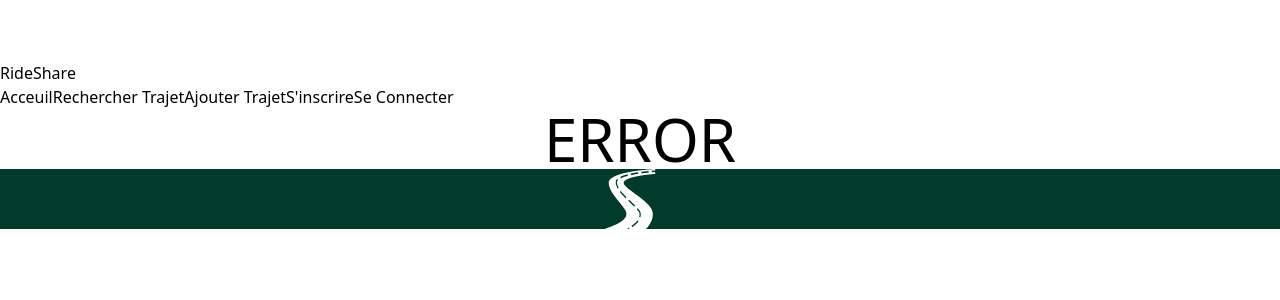
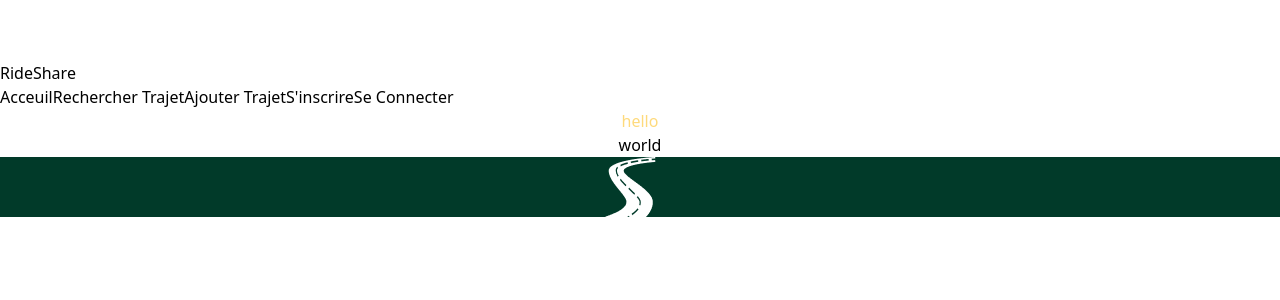
Before and after one commit to Abdelbasset10/RideShare, a React (Create React App) app in the folder client/: page /test in a window 1280 px wide. Shown: the top 300 px of the page. Built offline with nearby package versions, Linux system fonts and the light colour scheme; no server answers.

Commit message:
fix chauffeur relation in trajet

```diff
--- a/client/src/App.tsx
+++ b/client/src/App.tsx
@@ -33,6 +33,7 @@ import ProfileTrajetsCreated from "./components/Profile/ProfileTrajetsCreated.ts
 // eslint-disable-next-line @typescript-eslint/no-unused-vars
 import EditTrajet from "./components/EditTrajet.tsx";
 import useGeolocation from "./hooks/localization/useGeolocation.jsx";
+import Test from "./pages/Test.tsx";
 
 
 
@@ -92,7 +93,7 @@ const App: FC = () => {
 
                 <Route path="routes/search" element={<SearchRoute />} />
                 {/*<Route path="routes/add" element={<Profile />} />*/}
-
+                <Route path="/test" element={<Test />} />
                 <Route path="*" element={<NotFound />} />
               </Route>
             )
--- /dev/null
+++ b/client/src/pages/Test.tsx
@@ -0,0 +1,12 @@
+import React from 'react'
+
+const Test = () => {
+  return (
+    <div className='flex md:flex-col items-center' >
+        <div className='text-red-500 sm:text-blue-300 md:text-yellow' >hello</div>
+        <div>world</div>
+    </div>
+  )
+}
+
+export default Test
```
